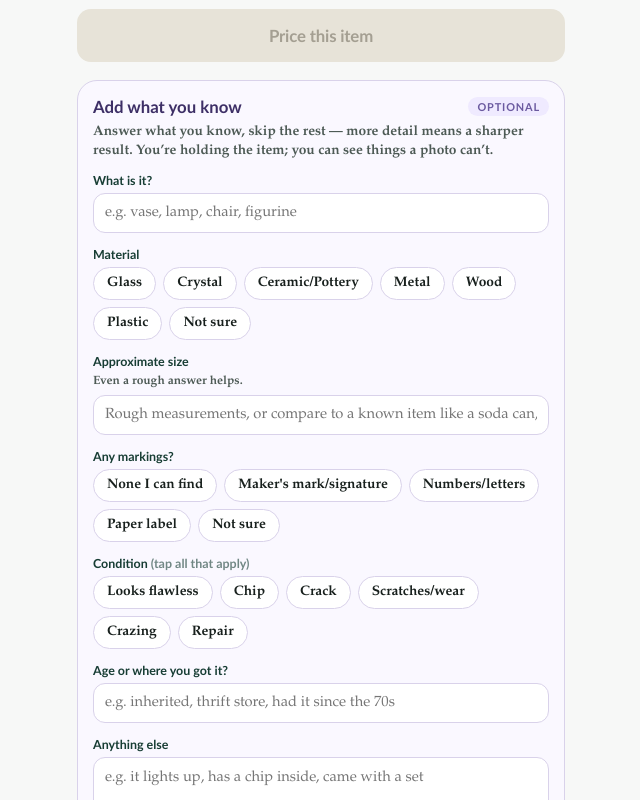
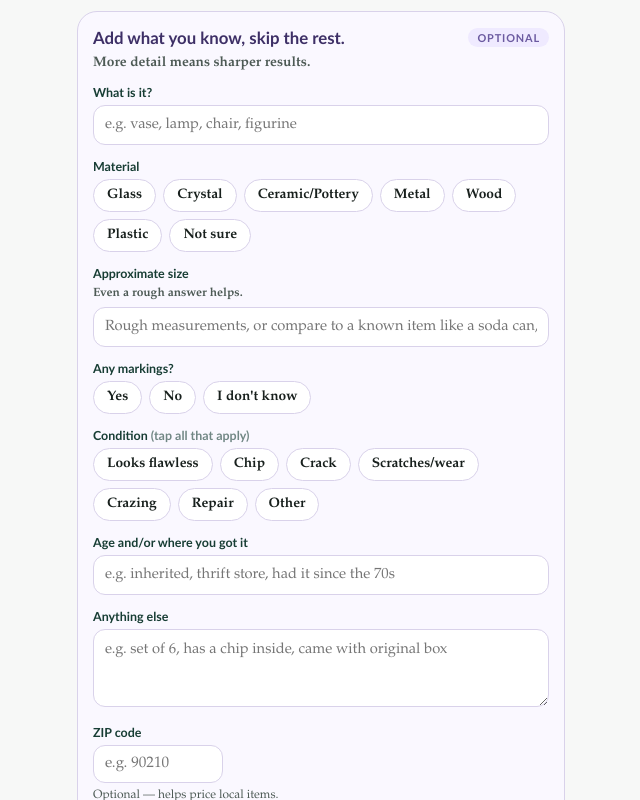
Before and after one commit to karlcrawfordsemail-droid/unfair-advantage-v1b, a React (Vite) app: page / in a window 1280 px wide. Shown: the part 500-1300 px from the top of the page, without its empty margins (319-959 px from the left). Built offline with nearby package versions, Linux system fonts and the light colour scheme.

Commit message:
Add files via upload

```diff
--- a/src/App.jsx
+++ b/src/App.jsx
@@ -1,7 +1,7 @@
 import React, { useEffect, useRef, useState } from "react";
 
 // App version — bump on every deploy so the running site shows which build is live.
-const APP_VERSION = "v1B.16";
+const APP_VERSION = "v1B.17";
 
 /* ============================================================================
    UNFAIR ADVANTAGE — v1B
@@ -60,6 +60,13 @@ body{
 .brand-name{ font-size:1.5rem; font-weight:900; letter-spacing:-.02em; color:var(--deep); }
 .brand-version{ font-size:.7rem; font-weight:600; opacity:.5; letter-spacing:0; margin-left:3px; }
 .screen{ padding:20px 16px 28px; flex:1; }
+.sticky-price-bar{
+  position:fixed; left:50%; transform:translateX(-50%); bottom:0;
+  width:100%; max-width:520px; box-sizing:border-box;
+  padding:12px 16px calc(12px + env(safe-area-inset-bottom, 0px));
+  background:rgba(247,244,239,0.94); backdrop-filter:blur(8px);
+  border-top:1px solid #e4dcc9; z-index:50;
+}
 .tagline{ text-align:center; margin:0 0 16px; display:flex; flex-direction:column; gap:2px; }
 .tagline-lead{ font-family:var(--font-display); font-weight:800; font-size:.9rem; color:var(--deep); letter-spacing:.01em; }
 .tagline-sub{ font-size:.8rem; color:var(--muted); line-height:1.35; }
@@ -392,7 +399,7 @@ export default function App() {
 
   const [count, setCount] = useState(0); // completed valuations this session
   const [needsFeedback, setNeedsFeedback] = useState(false);
-  const [fb, setFb] = useState({ reliable: null, fast: null, note: "" });
+  const [fb, setFb] = useState({ reliable: null, note: "" });
 
   const captureIndexRef = useRef(0);
   const cameraInputRef = useRef(null);
@@ -621,7 +628,7 @@ export default function App() {
     setConsent(null);
     setCount((c) => c + 1);
     // Feedback gate: required before the next valuation unlocks, and cap at FREE_LIMIT.
-    setFb({ reliable: null, fast: null, note: "" });
+    setFb({ reliable: null, note: "" });
     setNeedsFeedback(true);
     setPhase("result");
   };
@@ -716,7 +723,7 @@ export default function App() {
 
       {/* -------------------- CAPTURE -------------------- */}
       {phase === "capture" && (
-        <div className="screen">
+        <div className="screen" style={{ paddingBottom: canPrice ? 88 : undefined }}>
           {chooserSlot !== null && (
             <div className="chooser-backdrop" onClick={() => setChooserSlot(null)}>
               <div className="chooser-sheet" onClick={(e) => e.stopPropagation()}>
@@ -800,9 +807,6 @@ export default function App() {
               : "Tap a box to add a photo (camera or gallery). Add something for scale if the size isn't obvious."}
           </div>
 
-          <button className="primary-button" disabled={!canPrice} onClick={startValuation}>
-            Price this item
-          </button>
           <button
             className="ghost-button"
             onClick={() => openPicker(captureIndexRef.current, false)}
@@ -813,12 +817,11 @@ export default function App() {
 
           <section className="optional-panel">
             <div className="optional-head">
-              <h3>Add what you know</h3>
+              <h3>Add what you know, skip the rest.</h3>
               <span className="tag">Optional</span>
             </div>
             <p className="intake-lead">
-              Answer what you know, skip the rest &mdash; more detail means a sharper result.
-              You&rsquo;re holding the item; you can see things a photo can&rsquo;t.
+              More detail means sharper results.
             </p>
 
             <div className="intake-field">
@@ -853,7 +856,7 @@ export default function App() {
             <div className="intake-field">
               <label className="field-label">Any markings?</label>
               <div className="opt-row">
-                {["None I can find", "Maker's mark/signature", "Numbers/letters", "Paper label", "Not sure"].map((m) => (
+                {["Yes", "No", "I don't know"].map((m) => (
                   <span key={m} className={"opt" + (markings === m ? " sel" : "")}
                     onClick={() => setMarkings(markings === m ? "" : m)}>{m}</span>
                 ))}
@@ -863,7 +866,7 @@ export default function App() {
             <div className="intake-field">
               <label className="field-label">Condition <span style={{ fontWeight: 600, opacity: .6 }}>(tap all that apply)</span></label>
               <div className="opt-row">
-                {["Looks flawless", "Chip", "Crack", "Scratches/wear", "Crazing", "Repair"].map((c) => {
+                {["Looks flawless", "Chip", "Crack", "Scratches/wear", "Crazing", "Repair", "Other"].map((c) => {
                   const on = condition.includes(c);
                   return (
                     <span key={c} className={"opt" + (on ? " sel" : "")}
@@ -880,7 +883,7 @@ export default function App() {
             </div>
 
             <div className="intake-field">
-              <label className="field-label">Age or where you got it?</label>
+              <label className="field-label">Age and/or where you got it</label>
               <input
                 className="intake-text" type="text" value={origin}
                 onChange={(e) => setOrigin(e.target.value)}
@@ -893,27 +896,31 @@ export default function App() {
               id="notes"
               value={notes}
               onChange={(e) => setNotes(e.target.value)}
-              placeholder={"e.g. it lights up, has a chip inside, came with a set"}
+              placeholder={"e.g. set of 6, has a chip inside, came with original box"}
             />
             <div className="zip-row">
               <label className="field-label" htmlFor="zip">ZIP code</label>
               <input
                 id="zip" type="text" inputMode="numeric" value={zip}
-                onChange={(e) => setZip(e.target.value)} placeholder="37412"
+                onChange={(e) => setZip(e.target.value)} placeholder="e.g. 90210"
               />
               <div className="helper">Optional &mdash; helps price local items.</div>
             </div>
           </section>
-
-          <button className="primary-button" disabled={!canPrice} onClick={startValuation} style={{ marginTop: 4 }}>
-            Price this item
-          </button>
 
           {count > 0 && (
             <div className="count-note">
               {FREE_LIMIT - count > 0
                 ? `${FREE_LIMIT - count} free valuation${FREE_LIMIT - count === 1 ? "" : "s"} left`
                 : "Free valuations used"}
+            </div>
+          )}
+
+          {canPrice && (
+            <div className="sticky-price-bar">
+              <button className="primary-button" onClick={startValuation} style={{ margin: 0 }}>
+                Price this item
+              </button>
             </div>
           )}
         </div>
@@ -1098,7 +1105,7 @@ function ResultView({ result }) {
 
 /* ------------------------- Feedback gate ------------------------- */
 function FeedbackGate({ fb, setFb, onSubmit }) {
-  const ready = fb.reliable !== null && fb.fast !== null;
+  const ready = fb.reliable !== null;
   const pick = (k, v) => setFb((p) => ({ ...p, [k]: v }));
 
   return (
@@ -1107,7 +1114,7 @@ function FeedbackGate({ fb, setFb, onSubmit }) {
       <p className="feedback-sub">Answering unlocks your next valuation.</p>
 
       <div className="fq">
-        <div className="q">Was this price reliable enough to act on?</div>
+        <div className="q">Does the price look about right?</div>
         <div className="chip-row">
           {["Yes", "Not sure", "No"].map((v) => (
             <button key={v} className={"chip" + (fb.reliable === v ? " sel" : "")} onClick={() => pick("reliable", v)}>{v}</button>
@@ -1116,17 +1123,8 @@ function FeedbackGate({ fb, setFb, onSubmit }) {
       </div>
 
       <div className="fq">
-        <div className="q">Fast enough to use at a sale?</div>
-        <div className="chip-row">
-          {["Yes", "No"].map((v) => (
-            <button key={v} className={"chip" + (fb.fast === v ? " sel" : "")} onClick={() => pick("fast", v)}>{v}</button>
-          ))}
-        </div>
-      </div>
-
-      <div className="fq">
-        <div className="q">Anything to add? <span style={{ fontWeight: 400, color: "#8a938f" }}>(optional)</span></div>
-        <textarea className="fb-note" value={fb.note} onChange={(e) => setFb((p) => ({ ...p, note: e.target.value }))} placeholder={"What was right or wrong\u2026"} />
+        <div className="q">What's the one thing you'd change? <span style={{ fontWeight: 400, color: "#8a938f" }}>(optional)</span></div>
+        <textarea className="fb-note" value={fb.note} onChange={(e) => setFb((p) => ({ ...p, note: e.target.value }))} placeholder={"Leave blank if nothing"} />
       </div>
 
       <button className="primary-button" disabled={!ready} onClick={onSubmit}>
```
